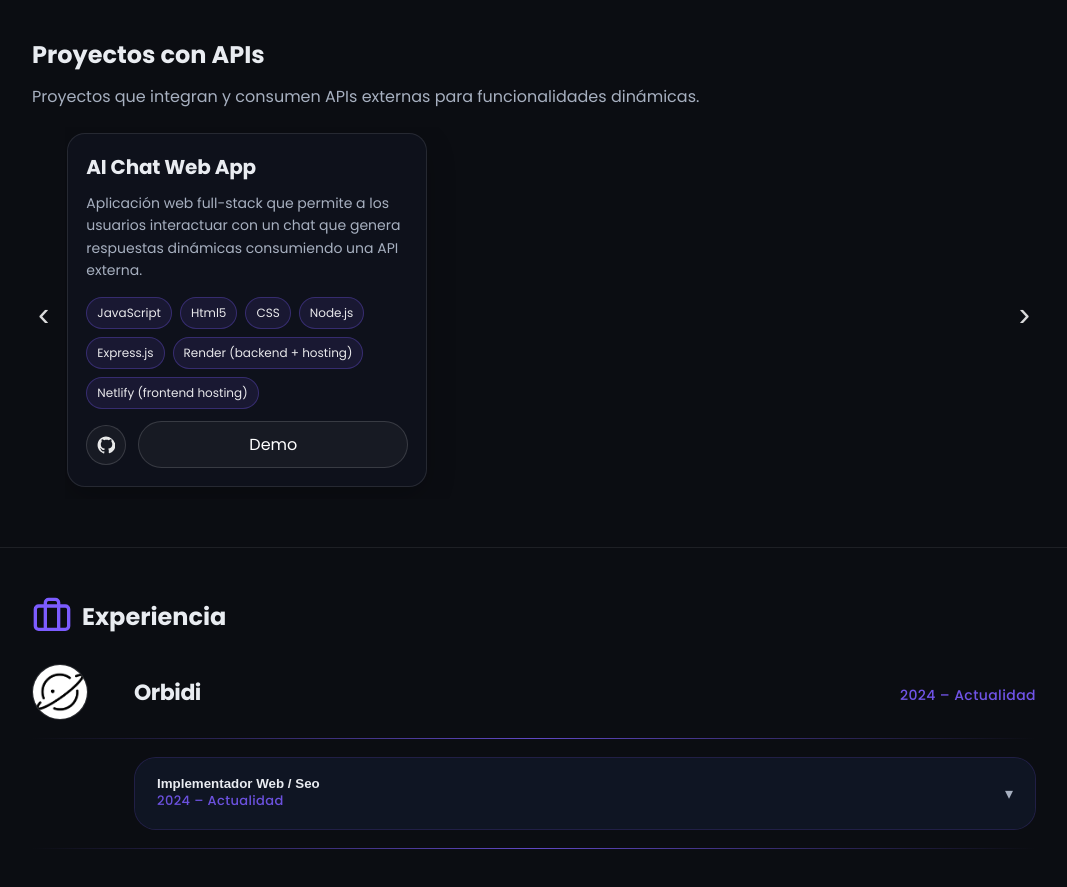
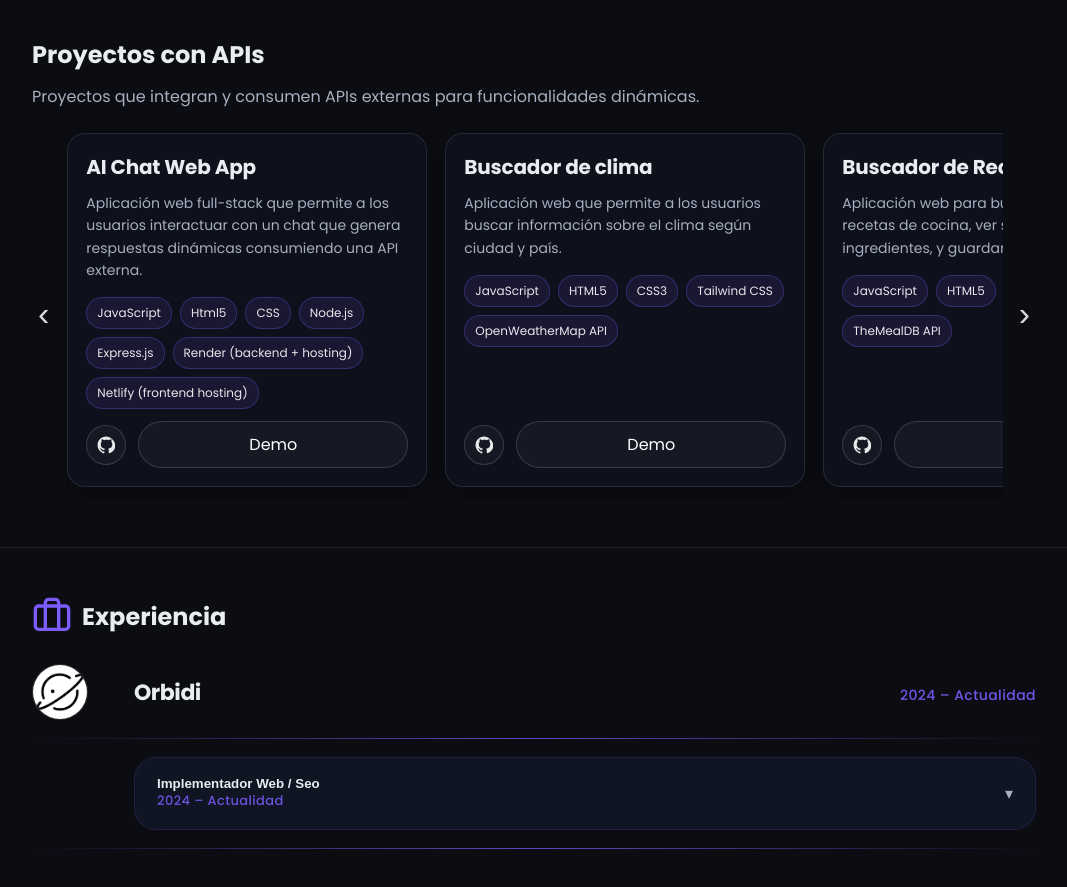
Before and after one commit to Juan2033/CV, a React (Vite) app: page / in a window 1280 px wide. Shown: the part 2000-2887 px from the top of the page, without its empty margins (106-1173 px from the left). Built offline with nearby package versions, Linux system fonts and the light colour scheme.

Commit message:
Modificaciones

```diff
--- a/src/App.jsx
+++ b/src/App.jsx
@@ -485,14 +485,14 @@ export default function App() {
                     tags: ["JavaScript", "Html5", "CSS", "Node.js", "Express.js", "Render (backend + hosting)", "Netlify (frontend hosting)"],
                     github: "https://github.com/Juan2033/AI-Chat-Web-App.git",
                     demo: "https://ai-chat-web-app.onrender.com",
-                  } ,
+                  },
                   {
                     title: "Administrador de citas + IndexedDB",
                     desc: "Aplicación web para la gestión de citas en una clínica veterinaria. Permite registrar, editar y eliminar pacientes utilizando IndexedDB para persistencia de datos en el navegador.",
                     tags: ["JavaScript", "IndexedDB", "CRUD", "DOM Manipulation", "Local Storage"],
                     github: "https://github.com/Juan2033/veterinary-crud-indexeddb.git",
                     demo: "https://administrador-de-citas-indexdb.netlify.app/",
-                } ,
+                  },
                   {
                     title: "Buscador de autos",
                     desc: "Buscador de autos con filtros en tiempo real (marca, año, precio, puertas, transmisión y color) que actualiza el listado dinámicamente y muestra un mensaje cuando no hay resultados.",
@@ -703,6 +703,20 @@ export default function App() {
                     tags: ["JavaScript", "Html5", "CSS", "Node.js", "Express.js", "Render (backend + hosting)", "Netlify (frontend hosting)"],
                     github: "https://github.com/Juan2033/AI-Chat-Web-App.git",
                     demo: "https://ai-chat-web-app.onrender.com",
+                  },
+                  {
+                    title: "Buscador de clima",
+                    desc: "Aplicación web que permite a los usuarios buscar información sobre el clima según ciudad y país.",
+                    tags: ["JavaScript", "HTML5", "CSS3", "Tailwind CSS", "OpenWeatherMap API"],
+                    github: "https://github.com/Juan2033/proyecto-clima.git",
+                    demo: "https://proyecto-clima-api-jcbc.netlify.app/",
+                  },
+                  {
+                    title: "Buscador de Recetas",
+                    desc: "Aplicación web para buscar y explorar recetas de cocina, ver sus detalles e ingredientes, y guardar tus favoritas.",
+                    tags: ["JavaScript", "HTML5", "CSS3", "Bootstrap 5", "TheMealDB API"],
+                    github: "https://github.com/Juan2033/buscador-recetas.git",
+                    demo: "https://buscador-recetas-api-jcbc.netlify.app/",
                   },
                 ].map((p) => (
                   <article key={p.title} className="projectCard projectCard--slide" role="listitem">
```
Lines whose indentation alone changed are shown as unchanged.
